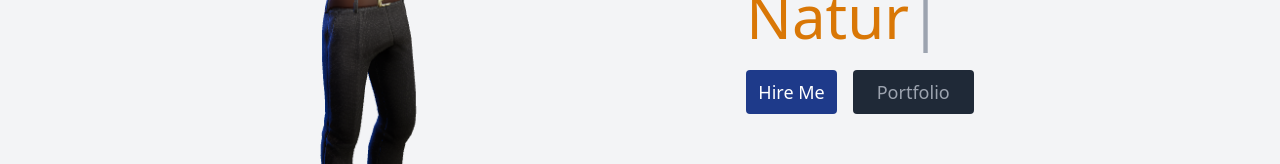
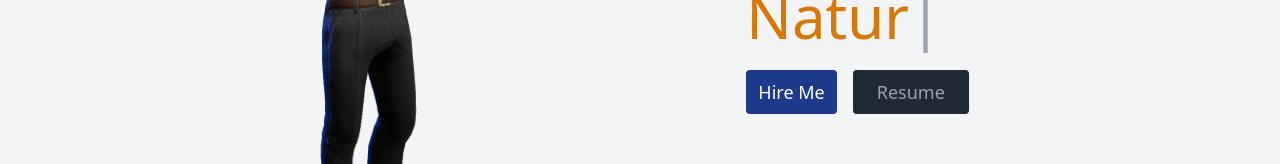
Before and after one commit to ammanabua/my-portfolio, a React (Create React App) app: page / in a window 1280 px wide. Shown: the part 394-558 px from the top of the page. Built offline with nearby package versions, Linux system fonts and the light colour scheme.

Commit message:
add resume

```diff
--- a/src/components/Hero.js
+++ b/src/components/Hero.js
@@ -73,9 +73,9 @@ export default function Hero (){
           Hire Me
           </a>
           <a
-          href="#projects"
+          href="/cv.pdf"
           className="ml-4 text-gray-400 bg-gray-800 border-0 py-2 px-6 focus:outline-none hover:bg-gray-700 hover:text-white rounded text-lg">
-          Portfolio
+          Resume
           </a>
         </div>
       </div>
```
Also changed, not shown: 1 other file (tests, documents, lock files or other folders).
